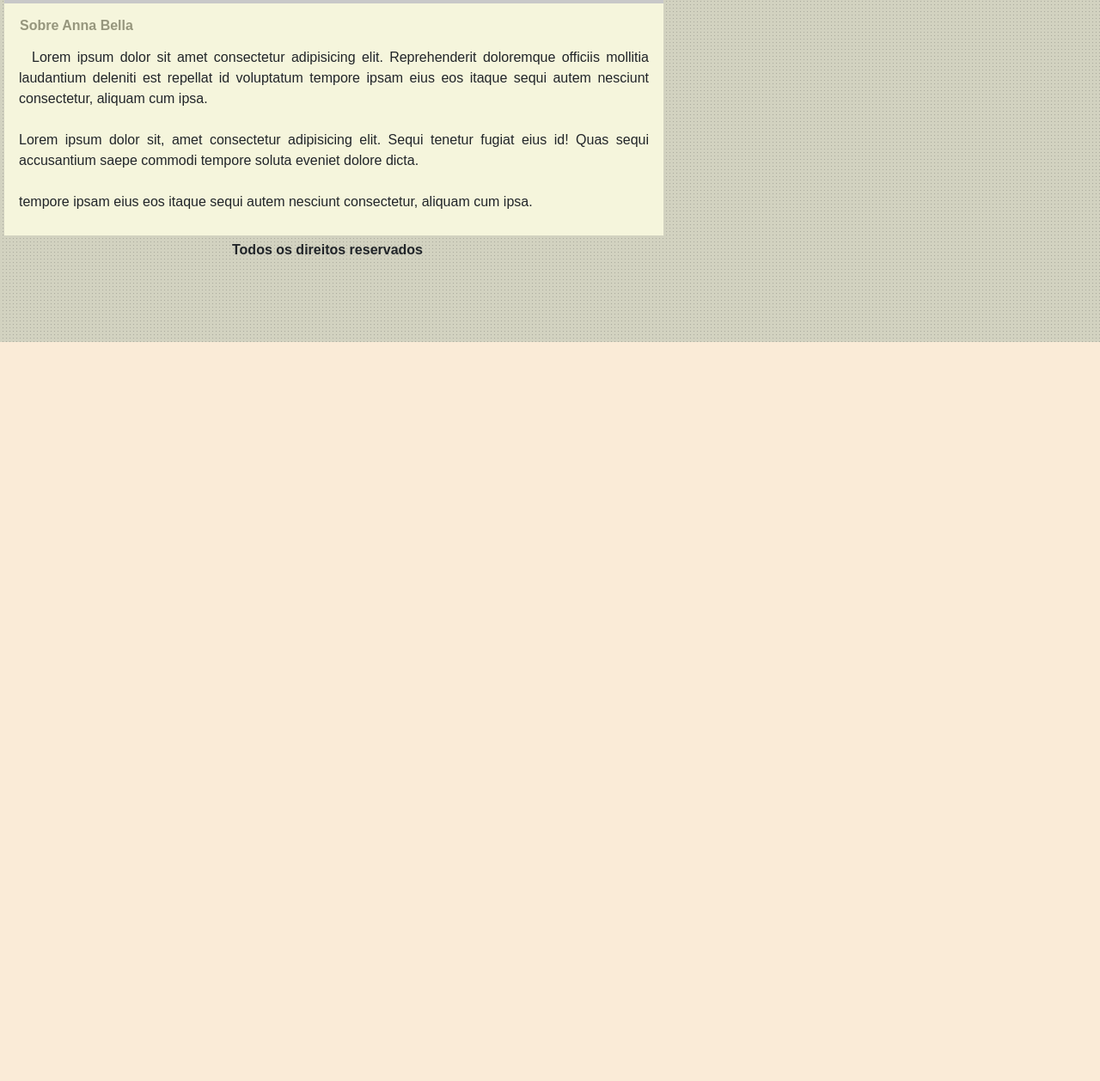
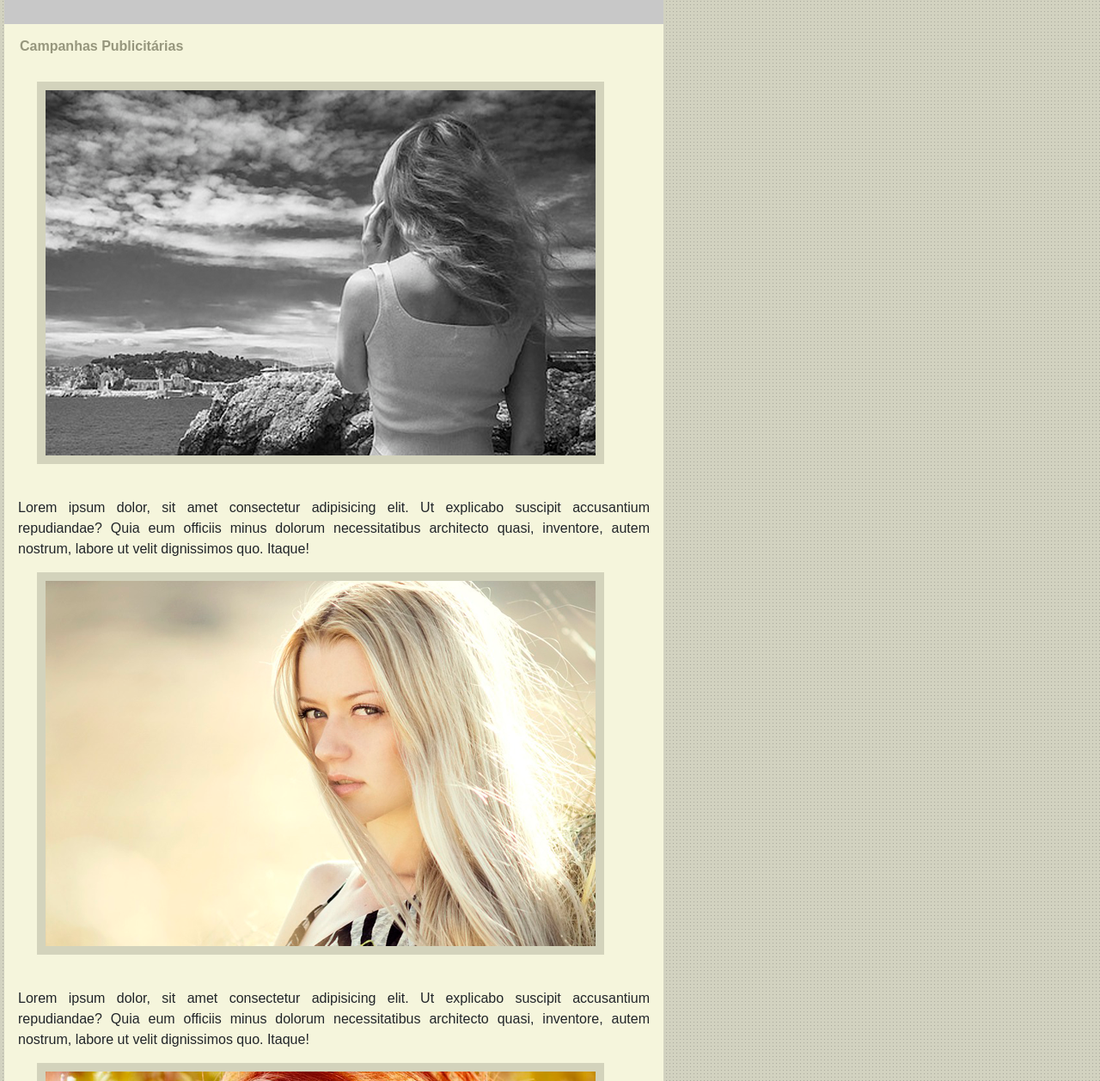
Before and after one commit to Tyxiel/HTML_Projects, a plain HTML site: page HTML & CSS/Anna_Bella/campaigns.html in a window 1280 px wide. Shown: the part 402-1660 px from the top of the page at 86% size. Before the commit the page ends 800 px from the top, so only its background shows below. Drawn offline with nearby package versions, Linux system fonts and the light colour scheme.

Commit message:
Finished the site

```diff
--- a/HTML & CSS/Anna_Bella/campaigns.html
+++ b/HTML & CSS/Anna_Bella/campaigns.html
@@ -2,7 +2,7 @@
 <html>
     <head>
         <meta charset="UTF-8" lang="pt-br">
-        <title>Página Principal - A.B.</title>
+        <title>Campanhas - A.B.</title>
         <link rel="stylesheet" type="text/css" href="styles/estilo.css">
         <style>
             #corpo {
@@ -48,19 +48,53 @@
             </tr>
             <tr class="resumo">
                 <td>
-                    <span class="title">Sobre Anna Bella</span>
+                    <span class="title">Campanhas Publicitárias</span>
 
                     <span class="resumo">
-                        Lorem ipsum dolor sit amet consectetur adipisicing elit.
-                        Reprehenderit doloremque officiis mollitia laudantium deleniti est repellat id
-                        voluptatum tempore ipsam eius eos itaque sequi autem nesciunt consectetur,
-                        aliquam cum ipsa.
-                        <br><br>
-                        Lorem ipsum dolor sit, amet consectetur adipisicing elit.
-                        Sequi tenetur fugiat eius id! Quas sequi accusantium saepe commodi tempore soluta eveniet dolore dicta.
-                        <br><br>
-                        tempore ipsam eius eos itaque sequi autem nesciunt consectetur,
-                        aliquam cum ipsa.
+                        <tr class="resumo">
+                            <td style="padding: 15px 0px 15px 15px;">
+                                <img class="img-contact" src="img/foto1.png">
+                            </td>
+                        </tr>
+
+                        <tr class="resumo">
+                            <td class="resumo" style="padding-bottom: 15px;"><br>
+                                Lorem ipsum dolor, sit amet consectetur adipisicing elit.
+                                Ut explicabo suscipit accusantium repudiandae?
+                                Quia eum officiis minus dolorum necessitatibus architecto quasi, inventore, autem nostrum,
+                                labore ut velit dignissimos quo. Itaque!
+                            <br></td>
+                        </tr>
+
+                        <tr class="resumo">
+                            <td style="padding: 0px 0px 15px 15px;">
+                                <img class="img-contact" src="img/foto2.png">
+                            </td>
+                        </tr>
+
+                        <tr class="resumo">
+                            <td class="resumo" style="padding-bottom: 15px;"><br>
+                                Lorem ipsum dolor, sit amet consectetur adipisicing elit.
+                                Ut explicabo suscipit accusantium repudiandae?
+                                Quia eum officiis minus dolorum necessitatibus architecto quasi, inventore, autem nostrum,
+                                labore ut velit dignissimos quo. Itaque!
+                            <br></td>
+                        </tr>
+
+                        <tr class="resumo">
+                            <td style="padding: 0px 0px 15px 15px;">
+                                <img class="img-contact" src="img/foto3.png">
+                            </td>
+                        </tr>
+
+                        <tr class="resumo">
+                            <td class="resumo"><br>
+                                Lorem ipsum dolor, sit amet consectetur adipisicing elit.
+                                Ut explicabo suscipit accusantium repudiandae?
+                                Quia eum officiis minus dolorum necessitatibus architecto quasi, inventore, autem nostrum,
+                                labore ut velit dignissimos quo. Itaque!
+                            <br></td>
+                        </tr>
                     </span>
                     <br>
                 </td>
```
Also changed, not shown: HTML & CSS/Anna_Bella/bio.html (+5 -11 lines), HTML & CSS/Anna_Bella/contact.html (+8 -1 lines).
